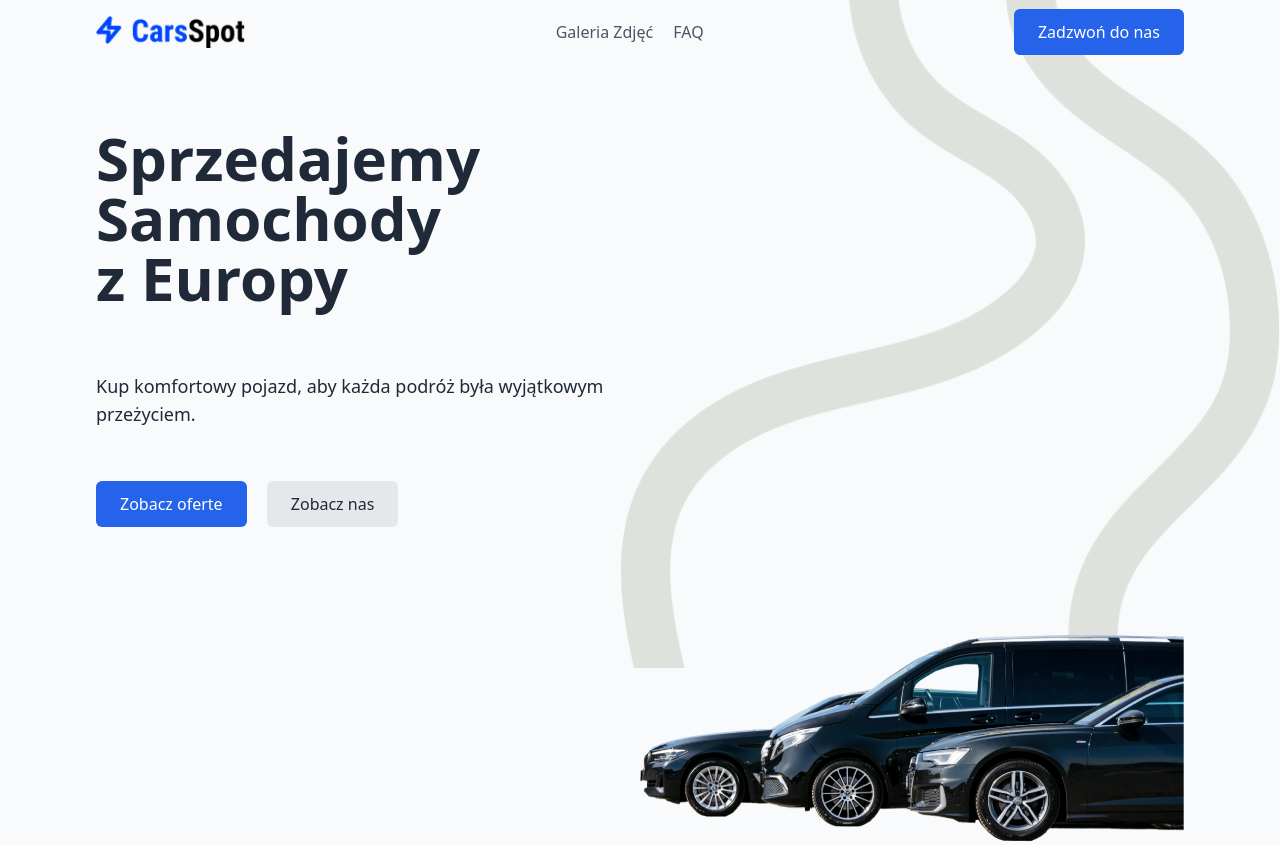
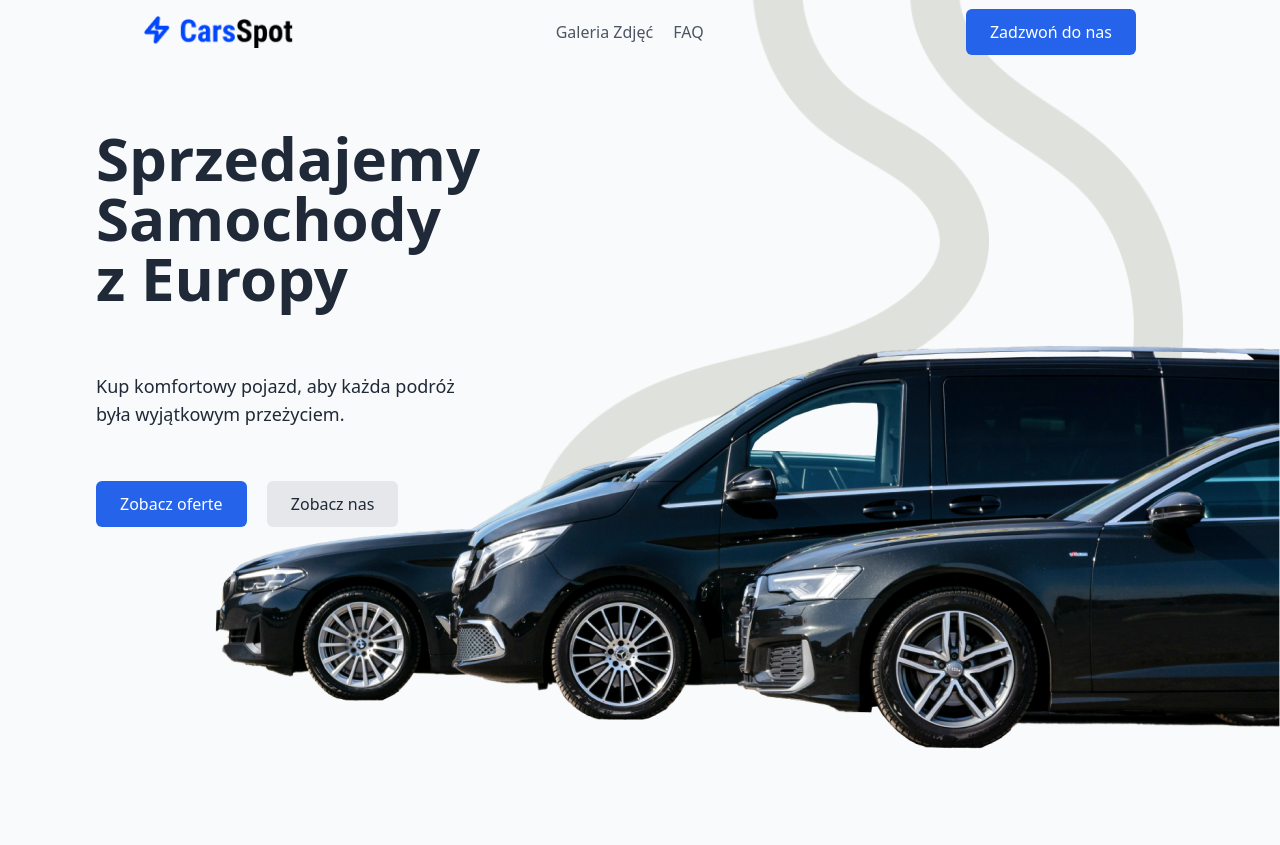
Before and after one commit to KavaliouAlexandr/TestTask, a website: page index.html in a window 1280 px wide. Shown: the top 845 px of the page. Drawn offline with nearby package versions, Linux system fonts and the light colour scheme.

Commit message:
Update index.html

```diff
--- a/index.html
+++ b/index.html
@@ -8,16 +8,16 @@
 </head>
 <body class="bg-gray-50 text-gray-800 relative">
     <!-- Фоновые полоски (размеры и стили подгоняются под навигацию) -->
-    <div class="absolute top-0 right-0 z-0">
+    <div class="absolute mr-24 top-0 right-0 z-0">
         <img src="./assets/Element.png" style="width: 659px; height: 668px; opacity: 0.8;" alt="Stripes">
     </div>
 
 
     <!-- Основной контейнер для контента (с header) -->
-    <div class="relative z-10 px-24">
+    <div class="relative z-10 ">
 
         <!-- Header -->
-        <header class="bg-transparent py-4  flex justify-between items-center">
+        <header class="bg-transparent py-4 px-36 flex justify-between items-center">
             <img src="./assets/logo.png" alt="CarsSpot Logo" class="h-8">
 
             <nav class="space-x-4">
@@ -32,9 +32,9 @@
         <!-- Main Section -->
         <section class="py-16 relative flex items">
             <!-- Левый блок с текстом -->
-            <div class="container md:w-1/2 z-10">
+            <div class="container px-24 md:w-1/2 z-10">
                 <h1 class="text-6xl color: #282828; font-bold mb-4">Sprzedajemy Samochody <br />z Europy</h1>
-                <p class="text-lg my-16">Kup komfortowy pojazd, aby każda podróż była wyjątkowym przeżyciem.</p>
+                <p class="text-lg my-16">Kup komfortowy pojazd, aby każda podróż <br /> była wyjątkowym przeżyciem.</p>
                 <div class="space-x-4 mb-96">
                     <a href="#" class="bg-blue-600 text-white px-6 py-3 rounded-md">Zobacz oferte</a>
                     <a href="#" class="bg-gray-200 text-gray-800 px-6 py-3 rounded-md">Zobacz nas</a>
@@ -43,10 +43,12 @@
             </div>
 
             <!-- Правый блок с машинами -->
-            <div class="absolute right-0 top-0 mt-56 md:w-1/2 w-full h-full z-10 flex justify-end items-center">
-                <img src="./assets/cars.png" alt="Cars" class="absolute right-0 w-[700px]">
-            </div>
         </section>
+        <div class="absolute top-0 right-0 h-full z-50 pointer-events-none flex justify-end items-center transform -translate-y-64">
+            <img src="./assets/cars.png" alt="Cars" class="w-[1064px] h-auto">
+        </div>
+
+
 
     <div class="bg-white">
       <div>
@@ -79,7 +81,7 @@
     </div>
   </div>
 
-  <div style="background-color: #282828;" class="text-white   px-16"> <!-- 32px отступы -->
+  <div style="background-color: #282828;" class="text-white   px-24"> <!-- 32px отступы -->
     <div class="grid grid-cols-2 gap-8">
 
         <div>
```
